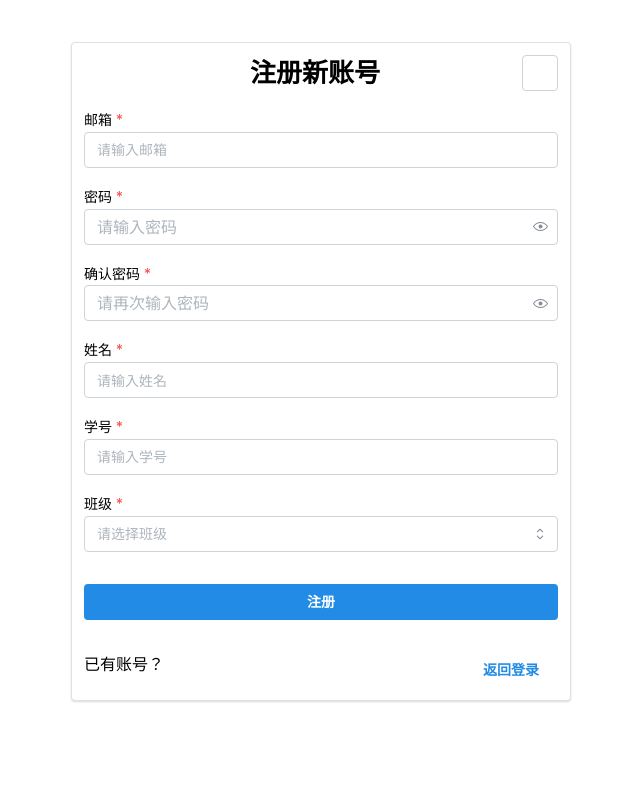
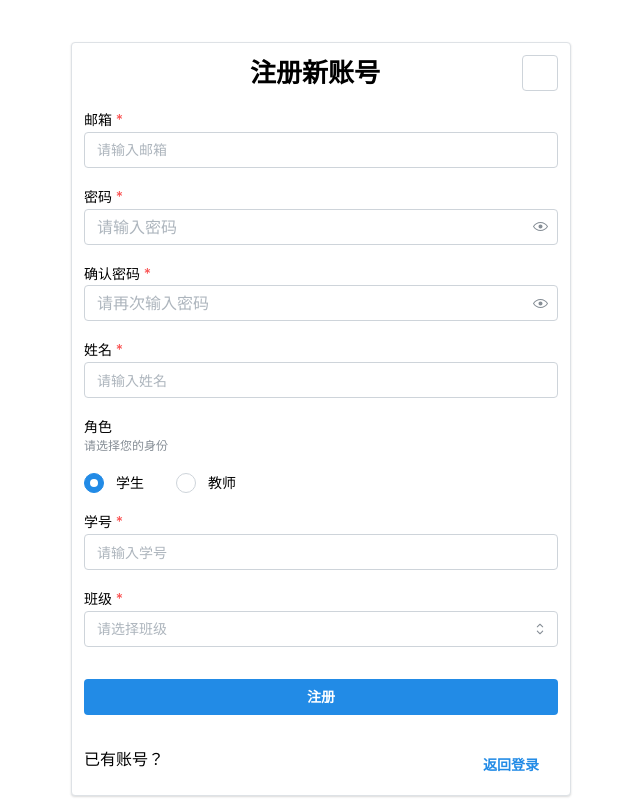
Before and after one commit to pdcxs/homework, a React (Vite) app: page /homework/sign-up in a window 1280 px wide. Shown: the whole page, without its empty margins (319-959 px from the left). Built offline with nearby package versions, Linux system fonts and the light colour scheme; no server answers; the database is empty; some icons are missing.

Commit message:
add teacher signup

```diff
--- a/src/pages/HomeworkSubmit.page.tsx
+++ b/src/pages/HomeworkSubmit.page.tsx
@@ -249,10 +249,6 @@ export default function HomeworkSubmitPage() {
         setRunResult(null);
 
         try {
-            console.log(fileContents)
-            console.log(form.values.stdin)
-            console.log(form.values.language)
-            console.log(form.values.compileOptions)
             const result = await runCode(
                 fileContents,
                 form.values.stdin,
--- a/src/pages/SignUp.page.tsx
+++ b/src/pages/SignUp.page.tsx
@@ -11,7 +11,8 @@ import {
     Text,
     Center,
     Paper,
-    Flex
+    Flex,
+    Radio
 } from "@mantine/core";
 import { useForm } from "@mantine/form";
 import { ColorSchemeToggle } from "../components/ColorSchemeToggle";
@@ -25,6 +26,7 @@ interface ClassItem {
 
 interface FormValues {
     email: string;
+    role: 'student' | 'teacher';
     studentId: string;
     name: string;
     classId: string | null;
@@ -42,6 +44,7 @@ export default function SignUpPage() {
     const form = useForm<FormValues>({
         initialValues: {
             email: '',
+            role: 'student',
             studentId: '',
             name: '',
             classId: null,
@@ -55,10 +58,12 @@ export default function SignUpPage() {
                 if (!/^\S+@\S+$/.test(value)) return '邮箱格式不正确';
                 return null;
             },
-            studentId: (value) => {
+            studentId: (value, values) => {
+                if (values.role === 'student') {
                     if (!value) return '学号不能为空';
                     if (value.length < 3) return '学号长度至少3位';
                     if (!value.match(/[0-9]+$/)) return '学号只能包含数字';
+                }
                 return null;
             },
             name: (value) => {
@@ -66,8 +71,8 @@ export default function SignUpPage() {
                 if (value.length < 2) return '姓名长度至少2位';
                 return null;
             },
-            classId: (value) => {
-                if (!value) return '请选择班级';
+            classId: (value, values) => {
+                if (values.role === 'student' && !value) return '请选择班级';
                 return null;
             },
             password: (value) => {
@@ -100,17 +105,24 @@ export default function SignUpPage() {
 
     const handleSignUp = async (values: FormValues) => {
         setLoading(true);
-        // console.log(values);
+
+        // 准备用户元数据
+        const userMetadata: any = {
+            name: values.name,
+            role: values.role,
+        };
+
+        // 如果是学生，添加学号和班级信息
+        if (values.role === 'student') {
+            userMetadata.student_id = values.studentId;
+            userMetadata.class_id = values.classId;
+        }
 
         const { error } = await supabaseClient.auth.signUp({
             email: values.email,
             password: values.password,
             options: {
-                data: {
-                    student_id: values.studentId,
-                    name: values.name,
-                    class_id: values.classId,
-                },
+                data: userMetadata,
             },
         });
 
@@ -127,6 +139,8 @@ export default function SignUpPage() {
         setModalOpened(false);
         navigate("/");
     };
+
+    const isStudent = form.values.role === 'student';
 
     return (
         <div style={{ paddingTop: "30px" }}>
@@ -169,10 +183,23 @@ export default function SignUpPage() {
                                     {...form.getInputProps('name')}
                                 />
 
+                                <Radio.Group
+                                    label="角色"
+                                    description="请选择您的身份"
+                                    {...form.getInputProps('role')}
+                                >
+                                    <Flex mt="lg" gap="xl" justify={"flex-start"}>
+                                        <Radio value="student" label="学生" />
+                                        <Radio value="teacher" label="教师" />
+                                    </Flex>
+                                </Radio.Group>
+
+                                {isStudent && (
+                                    <>
                                         <TextInput
                                             label="学号"
                                             placeholder="请输入学号"
-                                    required
+                                            required={isStudent}
                                             {...form.getInputProps('studentId')}
                                         />
 
@@ -180,9 +207,11 @@ export default function SignUpPage() {
                                             label="班级"
                                             placeholder="请选择班级"
                                             data={classes.map((c) => ({ value: c.id.toString(), label: c.name }))}
-                                    required
+                                            required={isStudent}
                                             {...form.getInputProps('classId')}
                                         />
+                                    </>
+                                )}
 
                                 <Button
                                     type="submit"
```
Lines whose indentation alone changed are shown as unchanged.
